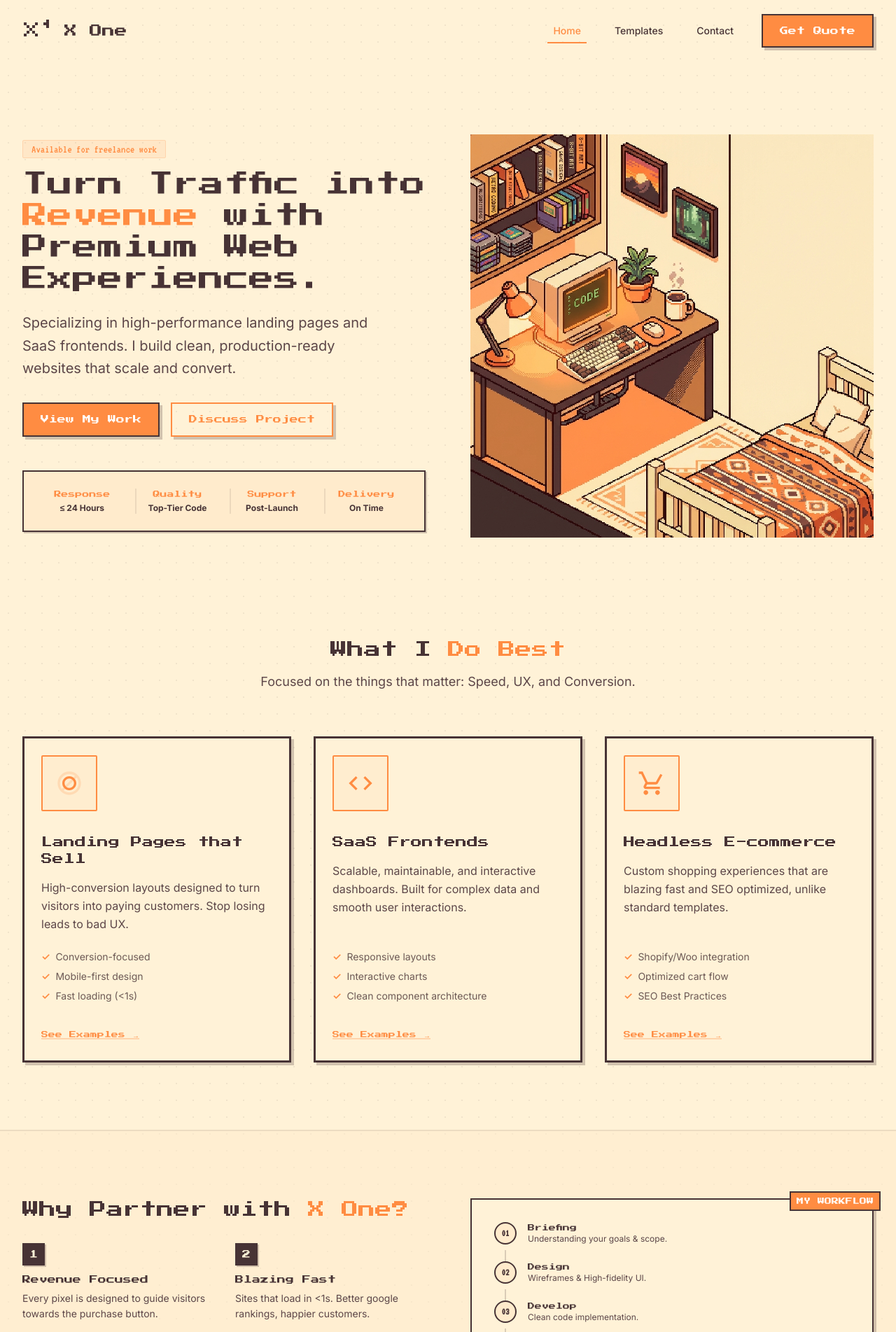
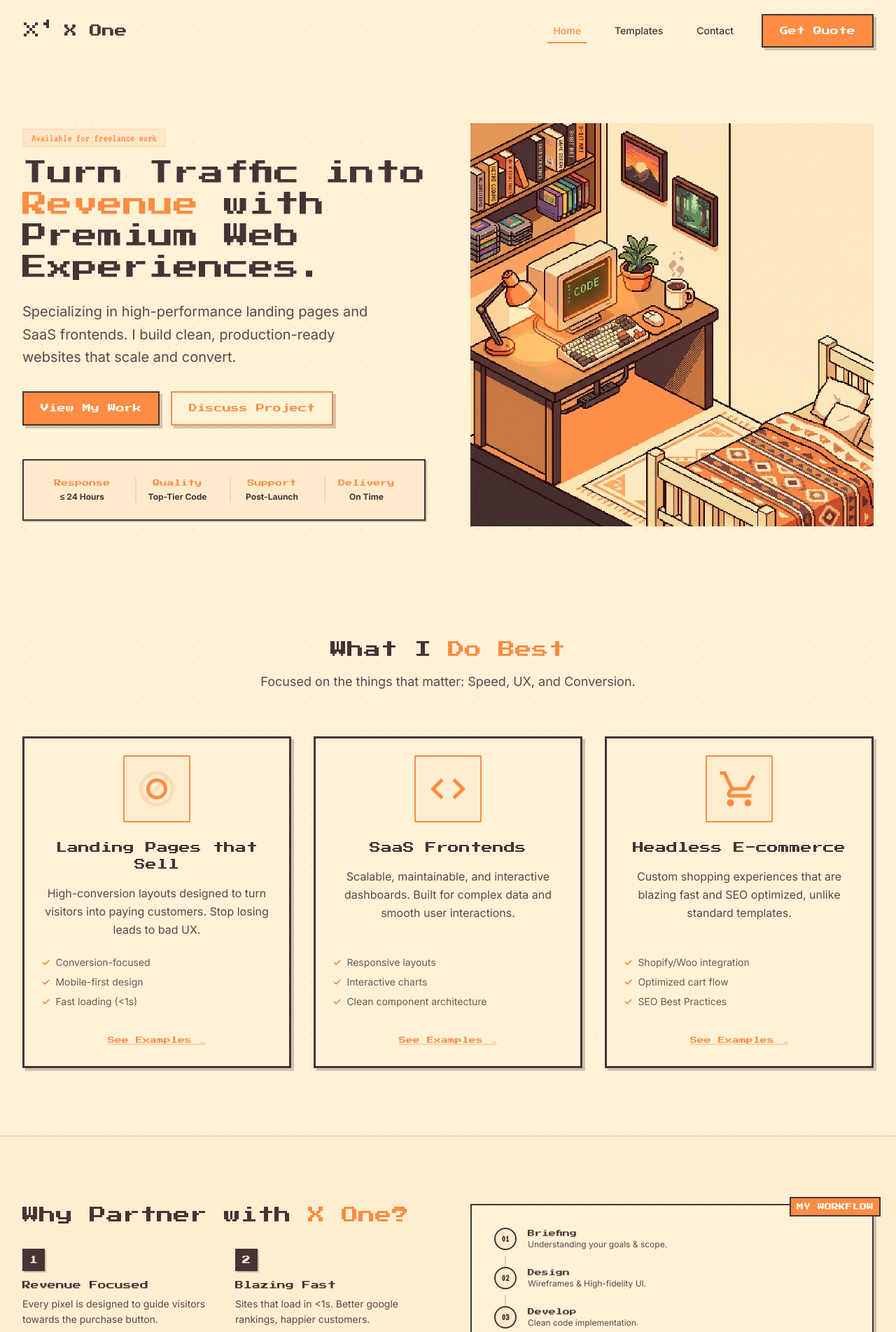
Before and after one commit to xone-boop/profil, a Next.js app: page / in a window 1280 px wide. Shown: the top 1903 px of the page at 70% size. Built offline with nearby package versions, Linux system fonts and the light colour scheme.

Commit message:
style: fix hero spacing and center larger service icons

```diff
--- a/src/app/page.tsx
+++ b/src/app/page.tsx
@@ -5,22 +5,22 @@ import Image from 'next/image';
 import { PixelButton, PixelCard, BrandLogo } from '@/components';
 import { motion } from 'framer-motion';
 
-// Custom SVGs for Service Icons
+// Custom SVGs for Service Icons (Scaled Up 64x64)
 const IconDesign = () => (
-  <svg width="40" height="40" viewBox="0 0 24 24" fill="none" xmlns="http://www.w3.org/2000/svg" className="text-primary">
+  <svg width="64" height="64" viewBox="0 0 24 24" fill="none" xmlns="http://www.w3.org/2000/svg" className="text-primary">
     <path d="M12 2C6.48 2 2 6.48 2 12C2 17.52 6.48 22 12 22C17.52 22 22 17.52 22 12C22 6.48 17.52 2 12 2ZM4 12C4 7.58 7.58 4 12 4C13.84 4 15.54 4.61 16.92 5.64L5.64 16.92C4.61 15.54 4 13.84 4 12ZM12 20C10.16 20 8.46 19.39 7.08 18.36L18.36 7.08C19.39 8.46 20 10.16 20 12C20 16.42 16.42 20 12 20Z" fill="currentColor" fillOpacity="0.2" />
     <path d="M12 6C8.69 6 6 8.69 6 12C6 15.31 8.69 18 12 18C15.31 18 18 15.31 18 12C18 8.69 15.31 6 12 6ZM12 16C9.79 16 8 14.21 8 12C8 9.79 9.79 8 12 8C14.21 8 16 9.79 16 12C16 14.21 14.21 16 12 16Z" fill="currentColor" />
   </svg>
 );
 
 const IconDev = () => (
-  <svg width="40" height="40" viewBox="0 0 24 24" fill="none" xmlns="http://www.w3.org/2000/svg" className="text-primary">
+  <svg width="64" height="64" viewBox="0 0 24 24" fill="none" xmlns="http://www.w3.org/2000/svg" className="text-primary">
     <path d="M9.4 16.6L4.8 12L9.4 7.4L8 6L2 12L8 18L9.4 16.6ZM14.6 16.6L19.2 12L14.6 7.4L16 6L22 12L16 18L14.6 16.6Z" fill="currentColor" />
   </svg>
 );
 
 const IconShop = () => (
-  <svg width="40" height="40" viewBox="0 0 24 24" fill="none" xmlns="http://www.w3.org/2000/svg" className="text-primary">
+  <svg width="64" height="64" viewBox="0 0 24 24" fill="none" xmlns="http://www.w3.org/2000/svg" className="text-primary">
     <path d="M7 18C5.9 18 5.01 18.9 5.01 20C5.01 21.1 5.9 22 7 22C8.1 22 9 21.1 9 20C9 18.9 8.1 18 7 18ZM17 18C15.9 18 15.01 18.9 15.01 20C15.01 21.1 15.9 22 17 22C18.1 22 19 21.1 19 20C19 18.9 18.1 18 17 18ZM7.17 14.75L7.2 14.63L8.1 13H15.55C16.3 13 16.96 12.59 17.3 11.97L21.16 4.96L19.42 4L15.55 11H8.53L8.4 10.73L6.16 6L5.21 4L4.27 2H1V4H3L6.6 11.59L5.25 14.03C5.09 14.32 5 14.65 5 15C5 16.1 5.9 17 7 17H19V15H7.42C7.28 15 7.17 14.89 7.17 14.75Z" fill="currentColor" />
   </svg>
 );
@@ -72,7 +72,7 @@ export default function HomePage() {
       {/* ============================================
           Hero Section
           ============================================ */}
-      <section className="relative min-h-[90vh] flex items-center pt-24 pb-12">
+      <section className="relative min-h-[90vh] flex items-center pt-16 pb-12">
         <div className="container-custom">
           {/* Changed order: Text is order-1 (Top on mobile), Image is order-2 (Bottom on mobile) */}
           {/* On Desktop (lg): Text is order-1 (Left), Image is order-2 (Right) */}
@@ -199,15 +199,15 @@ export default function HomePage() {
                 className="h-full"
               >
                 <PixelCard className="h-full flex flex-col p-8 md:p-10 border-pixel-thick hover:-translate-y-2 transition-transform duration-300">
-                  {/* Icon Container - Larger and cleaner */}
-                  <div className="w-20 h-20 mb-8 relative bg-primary/5 p-4 border-2 border-primary rounded-sm flex items-center justify-center">
+                  {/* Icon Container - Larger 24x24 (6rem) and centered */}
+                  <div className="w-24 h-24 mb-6 relative bg-primary/5 p-4 border-2 border-primary rounded-sm flex items-center justify-center mx-auto">
                     {service.icon}
                   </div>
 
-                  <h3 className="font-pixel text-sm md:text-base mb-4 text-foreground">
+                  <h3 className="font-pixel text-sm md:text-base mb-4 text-foreground text-center">
                     {service.title}
                   </h3>
-                  <p className="font-sans text-base leading-relaxed text-muted mb-6 flex-grow">
+                  <p className="font-sans text-base leading-relaxed text-muted mb-6 flex-grow text-center">
                     {service.desc}
                   </p>
 
@@ -219,7 +219,7 @@ export default function HomePage() {
                     ))}
                   </ul>
 
-                  <Link href="/templates" className="mt-auto">
+                  <Link href="/templates" className="mt-auto block text-center">
                     <span className="font-pixel text-[10px] text-primary border-b-2 border-primary/30 hover:border-primary transition-colors">
                       See Examples &rarr;
                     </span>
```
